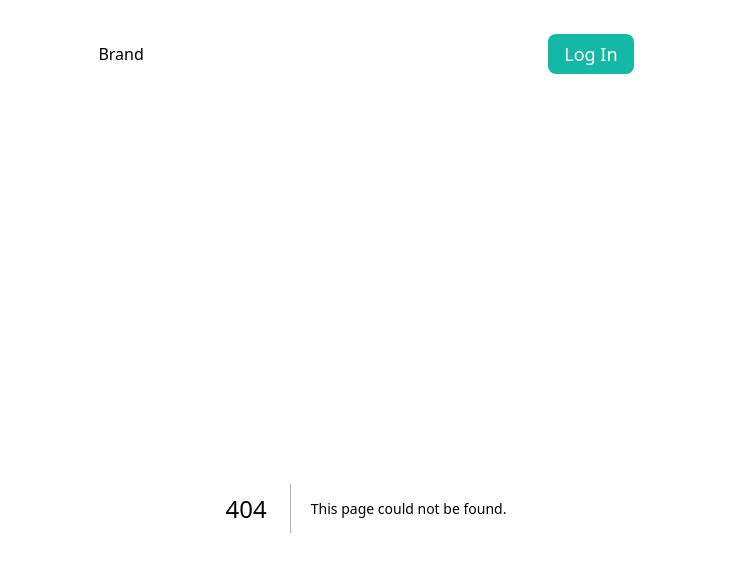
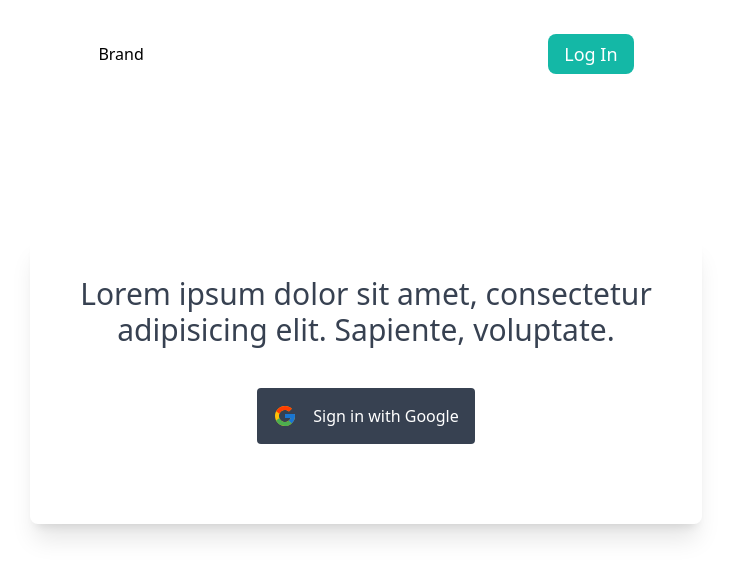
Before and after one commit to jvillad/react-learnings-repo, a Next.js app in the folder simple-auth-app/: page /auth/login in a window 1280 px wide. Before the commit this address had no page. Shown: the top 578 px of the page, without its empty margins (274-1005 px from the left). Built offline with nearby package versions, Linux system fonts and the light colour scheme; no server answers.

Commit message:
added a login page for user

```diff
--- /dev/null
+++ b/simple-auth-app/pages/auth/login.jsx
@@ -0,0 +1,38 @@
+import { GoogleAuthProvider, signInWithPopup } from "firebase/auth";
+import { FcGoogle } from "react-icons/fc";
+import { auth } from "../../config/firebase";
+
+function Login() {
+  // Sign in with google
+  const googleProvider = new GoogleAuthProvider();
+  const googleLogin = async () => {
+    try {
+      const result = await signInWithPopup(auth, googleProvider);
+      // eslint-disable-next-line no-console
+      console.log(result.user);
+    } catch (error) {
+      // eslint-disable-next-line no-console
+      console.log(error);
+    }
+  };
+  return (
+    <div className="shadow-xl mt-32 p-10 text-gray-700 rounded-lg max-w-2xl m-auto">
+      <h2 className="text-3xl font-medium text-center">
+        Lorem ipsum dolor sit amet, consectetur adipisicing elit. Sapiente,
+        voluptate.
+      </h2>
+      <div className="py-10 flex justify-center">
+        <button
+          type="button"
+          className="flex gap-4 bg-gray p-4 text-white bg-gray-700 rounded"
+          onClick={googleLogin}
+        >
+          <FcGoogle className="text-2xl" />
+          Sign in with Google
+        </button>
+      </div>
+    </div>
+  );
+}
+
+export default Login;
```
